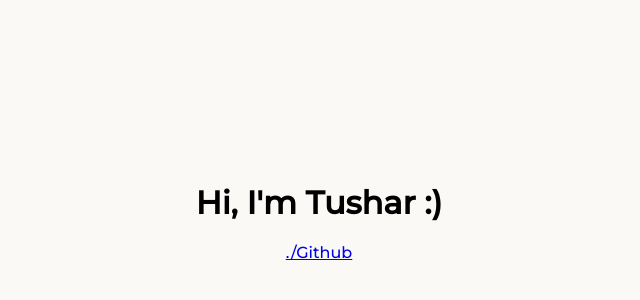
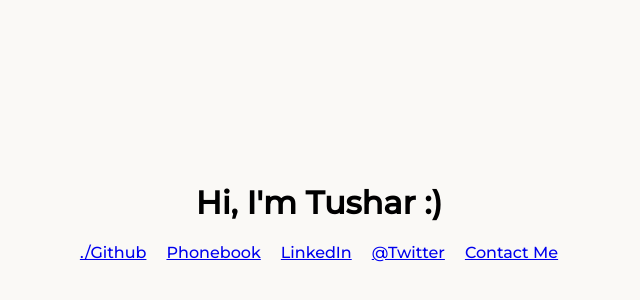
Before and after one commit to reddygtvs/homepage, a React (Create React App) app: page / in a window 1280 px wide. Shown: the part 156-456 px from the top of the page, without its empty margins (321-961 px from the left). Built offline with nearby package versions, Linux system fonts and the light colour scheme.

Commit message:
changed links, added styling transitions

```diff
--- a/public/index.html
+++ b/public/index.html
@@ -11,15 +11,12 @@
     />
     <meta name="viewport" content="width=device-width, initial-scale=1" />
     <meta name="theme-color" content="#000000" />
-    <meta
-      name="description"
-      content="Web site created using create-react-app"
-    />
+    <meta name="description" content="Tushar's homepage" />
     <link rel="apple-touch-icon" href="%PUBLIC_URL%/logo192.png" />
 
     <link rel="manifest" href="%PUBLIC_URL%/manifest.json" />
 
-    <title>Tushar</title>
+    <title>Tushar's Home</title>
   </head>
   <body>
     <noscript>You need to enable JavaScript to run this app.</noscript>
--- a/src/App.css
+++ b/src/App.css
@@ -10,8 +10,26 @@ html {
   justify-content: center;
   align-items: center;
   text-align: center;
+  flex-direction: column;
+  min-height: 90vh;
+}
+.horizon {
+  display: flex;
+  align-items: center;
+  text-align: center;
+  flex-direction: column;
+  justify-content: space-around;
+}
+a {
+  display: inline-flex;
+  margin-left: 10px;
+  margin-right: 10px;
+  transition: transform 0.5s ease;
+}
 
-  min-height: 90vh;
+a:hover {
+  transform: translateY(-3px);
+  color: darkblue;
 }
 
 .App {
--- a/src/App.js
+++ b/src/App.js
@@ -5,6 +5,8 @@ const App = () => {
     <div id="control" className="App">
       <div className="App-header">
         <h1>Hi, I'm Tushar :)</h1>
+      </div>
+      <div className="Horizon">
         <a
           className="App-link"
           href="https://github.com/reddygtvs"
@@ -13,6 +15,41 @@ const App = () => {
         >
           ./Github
         </a>
+
+        <a
+          className="App-link"
+          href="https://phonebook.tusharreddy.com"
+          target="_blank"
+          rel="noopener noreferrer"
+        >
+          Phonebook
+        </a>
+
+        <a
+          className="App-link"
+          href="https://www.linkedin.com/in/g-tushar-reddy-551018207/"
+          target="_blank"
+          rel="noopener noreferrer"
+        >
+          LinkedIn
+        </a>
+        <a
+          className="App-link"
+          href="https://twitter.com/reddygtvs"
+          target="_blank"
+          rel="noopener noreferrer"
+        >
+          @Twitter
+        </a>
+
+        <a
+          className="App-link"
+          href="mailto:name@email.com"
+          target="_blank"
+          rel="noopener noreferrer"
+        >
+          Contact Me
+        </a>
       </div>
     </div>
   );
```
